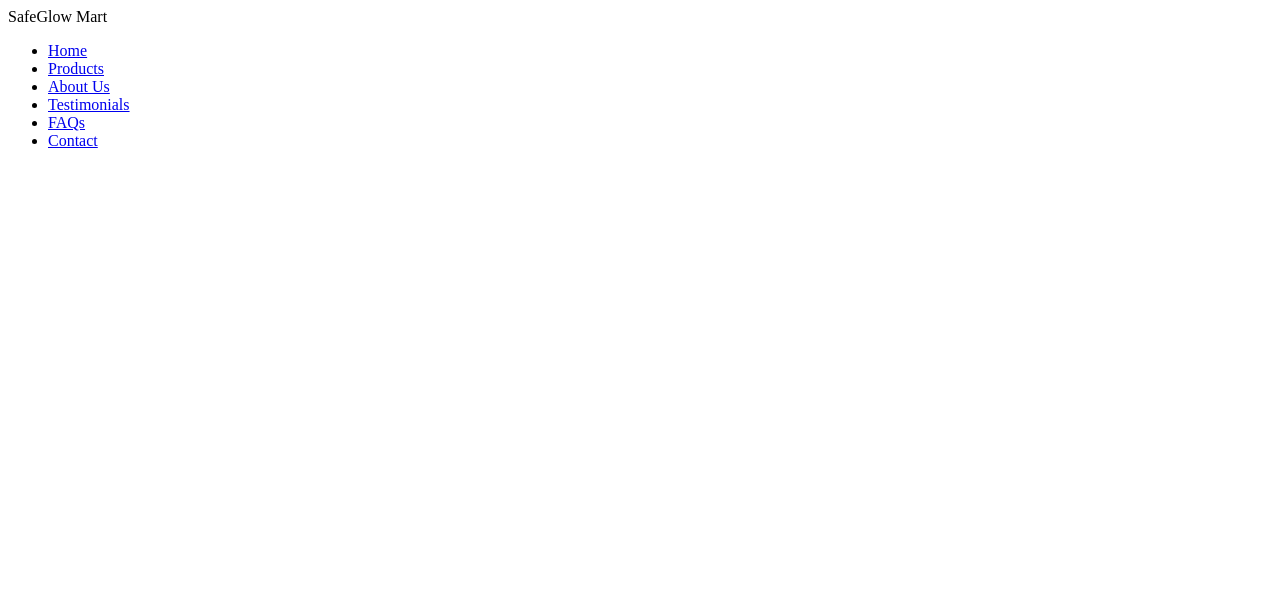
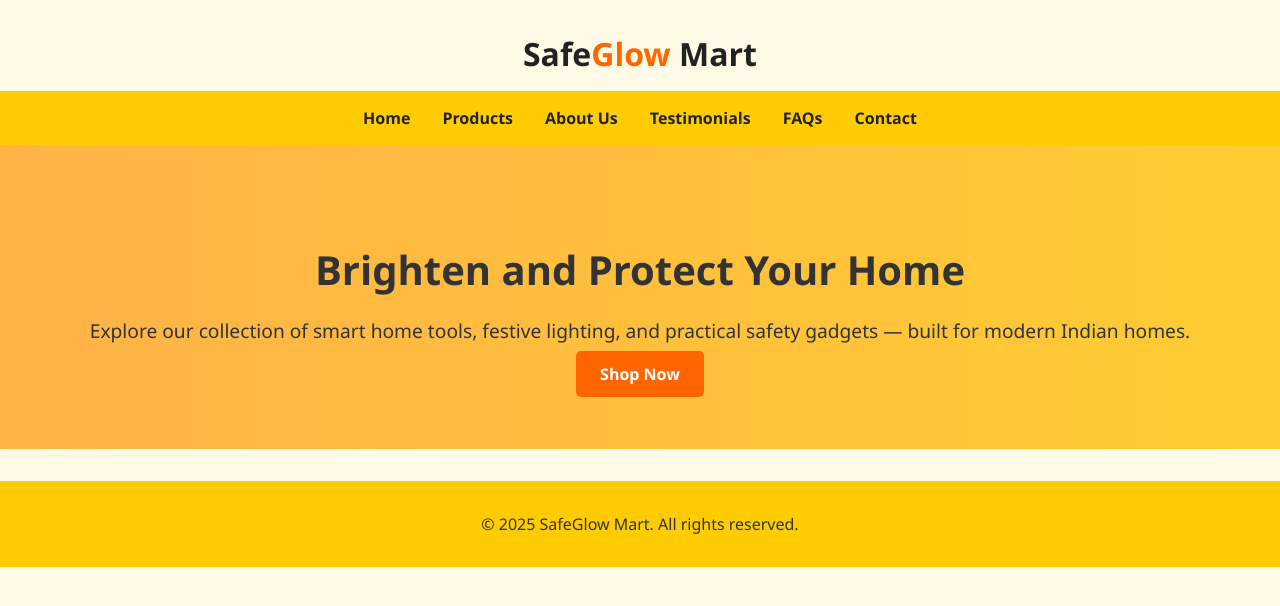
Before and after one commit to jkpro07/safeglow-mart, a plain HTML site: page index.html in a window 1280 px wide. Drawn offline with Linux system fonts and the light colour scheme.

Commit message:
Add files via upload

```diff
--- a/index.html
+++ b/index.html
@@ -1,3 +1,12 @@
+<!DOCTYPE html>
+<html lang="en">
+<head>
+  <meta charset="UTF-8" />
+  <meta name="viewport" content="width=device-width, initial-scale=1.0"/>
+  <title>Home - SafeGlow Mart</title>
+  <link rel="stylesheet" href="styles.css"/>
+</head>
+<body>
   <header>
     <div class="logo">Safe<span>Glow</span> Mart</div>
     <nav>
@@ -11,3 +20,19 @@
       </ul>
     </nav>
   </header>
+
+  <section class="hero">
+    <div class="container">
+      <h2>Brighten and Protect Your Home</h2>
+      <p>Explore our collection of smart home tools, festive lighting, and practical safety gadgets — built for modern Indian homes.</p>
+      <a href="products.html" class="btn">Shop Now</a>
+    </div>
+  </section>
+
+  <footer>
+    <div class="container">
+      <p>&copy; 2025 SafeGlow Mart. All rights reserved.</p>
+    </div>
+  </footer>
+</body>
+</html>
```
Lines whose indentation alone changed are shown as unchanged.
